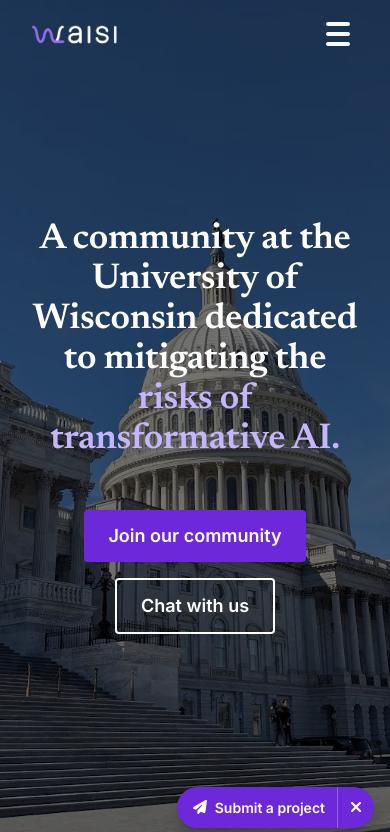
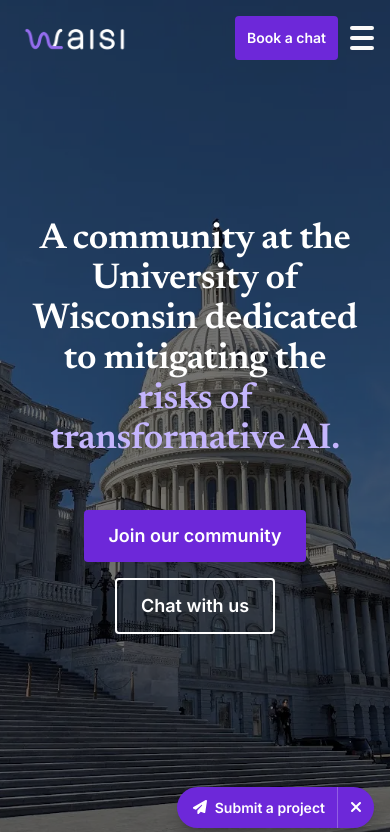
Before and after one commit to aisafetyuw/waisi.org, a Next.js app: page / in a window 390 px wide. Shown: the top 832 px of the page. Built offline with nearby package versions, Linux system fonts and the light colour scheme.

Commit message:
Add prominent Book a chat navigation link (#9)

```diff
--- a/src/components/nav.tsx
+++ b/src/components/nav.tsx
@@ -9,7 +9,8 @@ import { MobileNavProps } from "@/types";
 function MobileNav({ open, setOpen, pathname }: MobileNavProps) {
   return (
     <div
-      className={`md:hidden absolute top-0 left-0 h-screen w-screen transition-all duration-500 ease-in-out filter bg-page ${open ? "z-50 opacity-100 translate-y-2" : "opacity-0 -translate-y-2 pointer-events-none"}`}
+      inert={!open}
+      className={`lg:hidden absolute top-0 left-0 h-screen w-screen transition-all duration-500 ease-in-out filter bg-page ${open ? "z-50 opacity-100 translate-y-2" : "opacity-0 -translate-y-2 pointer-events-none"}`}
     >
       <div className="flex flex-col justify-center items-center mt-28">
         <Link
@@ -92,8 +93,8 @@ export default function Nav() {
     >
       <MobileNav open={open} setOpen={setOpen} pathname={pathname} />
 
-      <div className="flex justify-between items-center mx-auto max-w-6xl px-6">
-        <div className="flex items-center py-3">
+      <div className="flex justify-between items-center gap-3 mx-auto max-w-6xl px-4 sm:px-6">
+        <div className="flex shrink-0 items-center py-3">
           <Link href="/" className="z-10 flex items-center gap-3">
             <Image
               src={isTransparent ? "/waisi_white_full.png" : "/waisi_black_full.png"}
@@ -104,7 +105,7 @@ export default function Nav() {
           </Link>
         </div>
 
-        <div className="flex items-center justify-end space-x-4 py-4 -mr-2 text-lg font-medium z-50 md:flex hidden">
+        <div className="items-center justify-end space-x-1 xl:space-x-4 py-4 ml-auto whitespace-nowrap text-base xl:text-lg font-medium z-50 lg:flex hidden">
           <Link
             href="/programs"
             className={`p-2 transition-colors ${pathname == "/programs" ? "text-brand" : isTransparent ? "text-cream hover:text-link-on-dark active:text-link-on-dark" : "text-primary hover:text-brand active:text-link-hover"}`}
@@ -143,9 +144,20 @@ export default function Nav() {
           </Link>
         </div>
 
-        <div className="w-4/5 md:hidden flex justify-end p-4 items-center gap-3">
-          <div
-            className="group z-50 w-6 h-6 cursor-pointer flex-col justify-between items-center flex"
+        <div className="z-50 flex shrink-0 items-center gap-3 py-4">
+          <Link
+            href="/coffee-chats"
+            onClick={() => setOpen(false)}
+            aria-current={pathname === "/coffee-chats" ? "page" : undefined}
+            className="inline-flex min-h-11 items-center justify-center whitespace-nowrap rounded-card bg-brand px-3 sm:px-4 py-2.5 text-sm lg:text-base font-semibold text-white transition-colors hover:bg-link-hover active:bg-link-hover focus-visible:outline focus-visible:outline-2 focus-visible:outline-offset-4 focus-visible:outline-brand"
+          >
+            Book a chat
+          </Link>
+          <button
+            type="button"
+            aria-label={open ? "Close menu" : "Open menu"}
+            aria-expanded={open}
+            className="group lg:hidden w-6 h-6 cursor-pointer flex-col justify-between items-center flex"
             onClick={() => {
               setOpen(!open);
             }}
@@ -159,7 +171,7 @@ export default function Nav() {
             <span
               className={`h-1 w-full rounded-lg cursor-pointer transform transition duration-300 ease-in-out ${open ? "-rotate-45 -translate-y-2.5" : ""} ${isTransparent ? "bg-cream" : "bg-brand"}`}
             />
-          </div>
+          </button>
         </div>
       </div>
     </nav>
```
